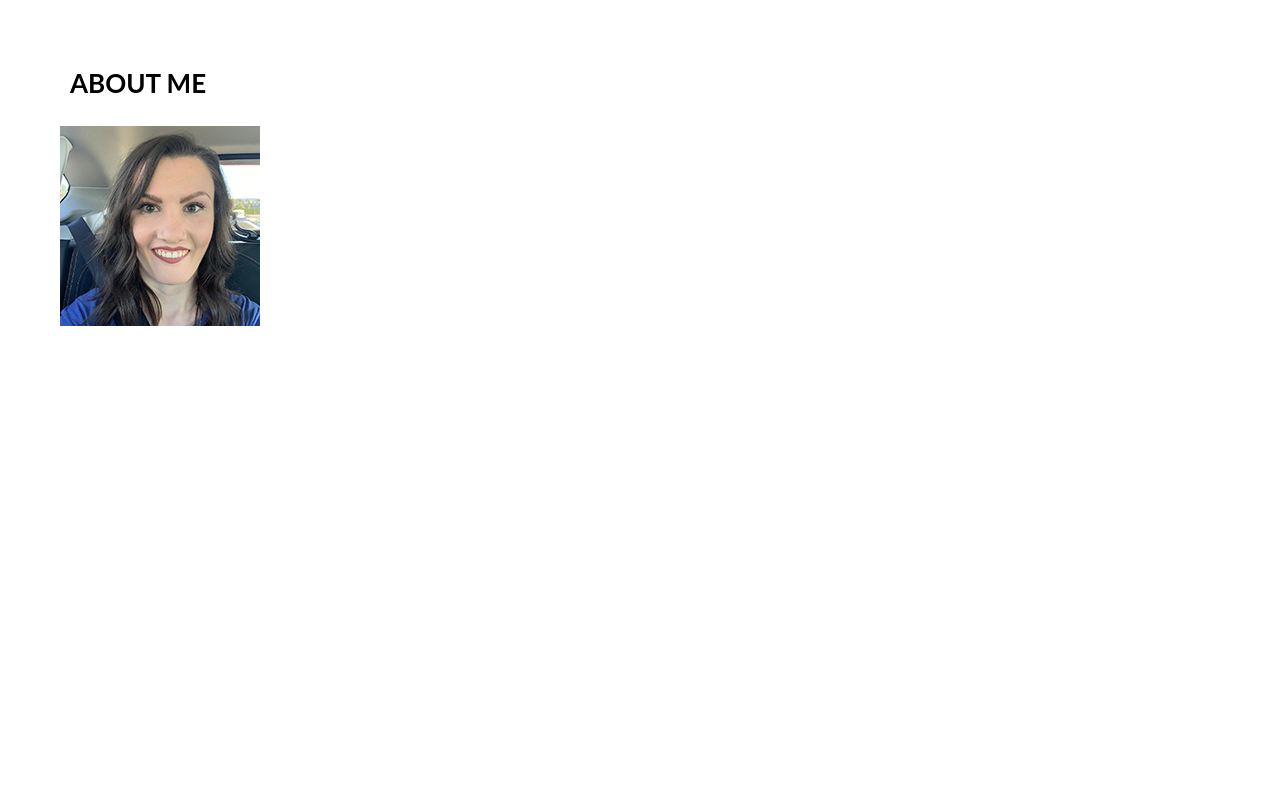
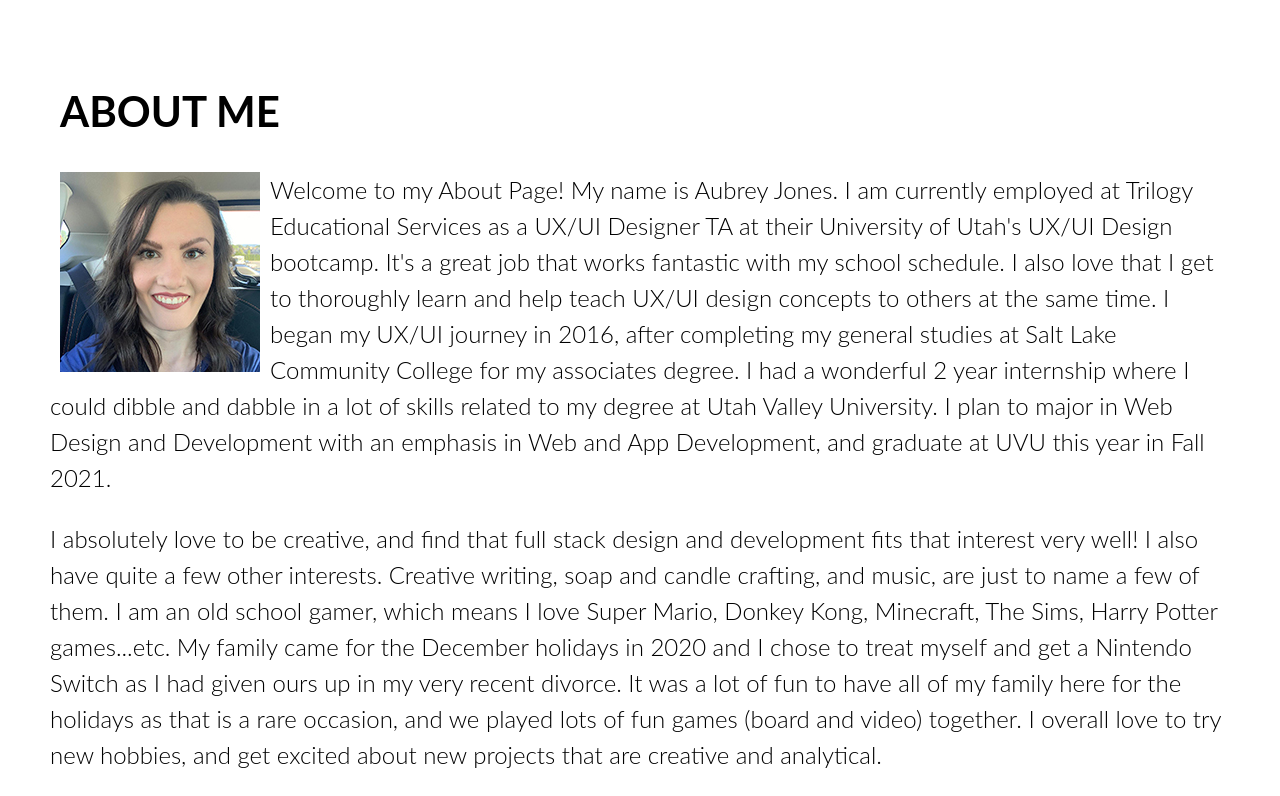
Before and after one commit to aubreyjonescreatives/react-blog, a React (Create React App) app: page / in a window 1280 px wide. Shown: the part 824-1620 px from the top of the page. Before the commit the page ends 1162 px from the top, so only its background shows below. Built offline with nearby package versions, Linux system fonts and the light colour scheme.

Commit message:
Added About Me Section

```diff
--- a/src/IntrotoBlogpost.js
+++ b/src/IntrotoBlogpost.js
@@ -9,9 +9,32 @@ function IntrotoBlogpost() {
 
      <div class="main-1">
     <h1>ABOUT ME</h1>
-     <figure className="Me"> <img src={Me} alt="Aubrey Jones About Me"></img></figure>
+     <p><figure className="Me"> <img src={Me} alt="Aubrey Jones About Me"></img></figure>Welcome to my About Page! My name is Aubrey Jones. I am currently employed at Trilogy Educational
+       Services as a UX/UI Designer TA at their University of Utah's UX/UI Design bootcamp. It's a great job
+       that works fantastic with my school schedule. I also love that I get to thoroughly learn and help
+       teach UX/UI design concepts to others at the same time. I began my UX/UI journey in 2016,
+       after completing my general studies at Salt Lake Community College for my associates degree. I had a wonderful
+       2 year internship where I could dibble and dabble in a lot of skills related to my degree at Utah Valley University.
+      I plan to  major in Web Design and Development with an emphasis in Web and App Development, and graduate at UVU
+      this year in Fall 2021.
+      </p>
+      <p>
+       I absolutely love to be creative, and find that full stack design and development fits that interest very well!
+       I also have quite a few other interests. Creative writing, soap and candle crafting, and music, are just to name a few of them.
+       I am an old school gamer, which means I love Super Mario, Donkey Kong, Minecraft, The Sims, Harry Potter games...etc. My
+       family came for the December holidays in 2020 and I chose to treat myself and get a Nintendo Switch as I had given ours up in
+       my very recent divorce. It was a lot of fun to have all of my family here for the holidays as that is a rare occasion,
+       and we played lots of fun games (board and video) together. I overall love to try new hobbies, and get excited about new projects that are
+       creative and analytical.
+        </p>
+        <p>
+       I would love to improve my fundamental JavaScript skills. I feel like I can create my own code very easily, especially with HTML5, CSS3,
+       SCSS, Bootstrap, JSON, React.JS, and etc. But I often wonder to myself if I could actually explain JavaScript to someone else as it often
+       goes over my head. My favorite part of web development is that I can problem solve in both a logical and creative way. I hope that I can
+       further my skillset with more in-depth study throughout this class. I almost never tire from coding, and look forward to this semester!
+
+     </p>
      </div>
-
     );
   }
 
--- a/src/css/BlogpostStyles.css
+++ b/src/css/BlogpostStyles.css
@@ -125,12 +125,18 @@ Nav {
   margin: 50px; }
   .main-1 h1 {
     float: left;
-    margin: 20px;
-    font-size: 26px; }
-  .main-1 .Me {
+    margin: 40px 10px;
+    font-size: 42px; }
+  .main-1 p {
     clear: both;
-    float: left;
-    margin: 10px; }
+    font-size: 24px;
+    line-height: 1.5;
+    margin-top: 25px;
+    text-align: left; }
+    .main-1 p .Me {
+      clear: both;
+      float: left;
+      margin: 0px 10px; }
 
 /* ------------------------FOOTER----------------------------- */
 div#wrapperFooter {
--- a/src/scss/_small-default.scss
+++ b/src/scss/_small-default.scss
@@ -95,17 +95,26 @@ margin: 50px;
 
 h1 {
 float: left;
-margin: 20px;
-font-size: 26px;
+margin: 40px 10px;
+font-size: 42px;
 
 }
+
+p {
+clear: both;
+font-size: 24px;
+line-height: 1.5;
+margin-top: 25px;
+text-align: left;
 
 .Me {
 clear: both;
 float: left;
-margin: 10px;
+margin: 0px 10px;
 
 
+
+}
 
 }
 
```
Also changed, not shown: 1 other file (tests, documents, lock files or other folders).
